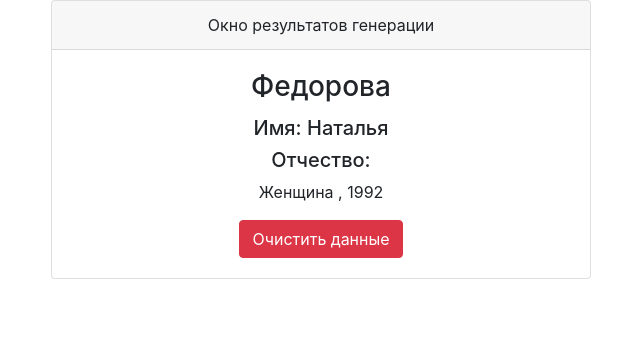
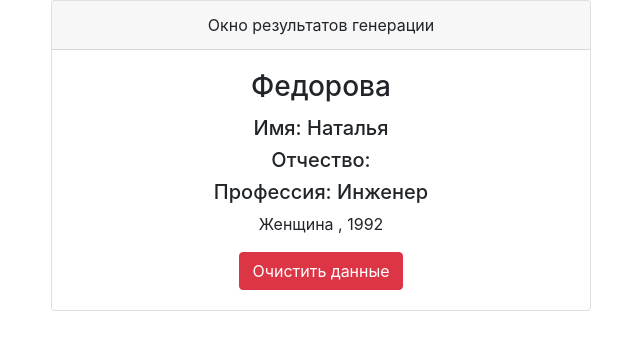
Before and after one commit to sk4rp/homework6, a plain HTML site: page index.html in a window 1280 px wide. Shown: the whole page, without its empty margins (319-959 px from the left). Drawn offline with nearby package versions, Linux system fonts and the light colour scheme.

Commit message:
added professions

```diff
--- a/index.html
+++ b/index.html
@@ -22,6 +22,7 @@
                             <h3 class="card-title"><span id="surnameOutput">Генерация фамилии</span></h3>
                             <h5>Имя: <span id="firstNameOutput">Генерация имени</span></h4>
                             <h5>Отчество: <span id="patronymicOutput">Генерация отчества</span></h4>
+                            <h5>Профессия: <span id="professionOutput">Генерация профессии</span></h4>
                             <p>
                                 <span id="genderOutput">Генерация пола</span>
                                 <span>, </span>
--- a/init.js
+++ b/init.js
@@ -8,6 +8,7 @@ window.onload = function() {
     document.getElementById('patronymicOutput').innerText = initPerson.patronymic;
     document.getElementById('genderOutput').innerText = initPerson.gender;
     document.getElementById('birthYearOutput').innerText = initPerson.birthYear;
+    document.getElementById('professionOutput').innerText = initPerson.profession;
     document.getElementById('clearButton').addEventListener('click', clearData);
 };
 
--- a/personGenerator.js
+++ b/personGenerator.js
@@ -85,7 +85,7 @@ const personGenerator = {
     }`,
 
     // JSON с данными о профессиях
-    professions: ["Врач", "Учитель", "Инженер", "Программист", "Дизайнер"],
+    professions: ["Врач", "Учитель", "Инженер", "Программист", "Дизайнер", "Слесарь", "Солдат", "Шахтёр"],
     // Массив с данными о женских фамилиях
     surnameFemale: [
         "Иванова",
@@ -163,7 +163,16 @@ const personGenerator = {
         this.person.surname = this.randomSurname(this.person.gender);
         this.person.patronymic = this.randomPatronymic(this.person.gender, this.person.surname);
         this.person.birthYear = this.randomBirthYear();
+        this.person.profession = this.randomProfession(this.person.gender); // Добавляем случайную профессию
         return this.person;
+    },
+
+    randomProfession: function(gender) {
+        // Определяем список профессий в зависимости от пола
+        const professionsList = gender === 'Мужчина' ? this.professions.filter(prof => !["Секретарь", "Повар", "Дворник"].includes(prof)) : this.professions.filter(prof => !["Слесарь", "Солдат", "Шахтёр"].includes(prof));
+        // Получаем случайную профессию из списка
+        const index = this.randomIntNumber(0, professionsList.length - 1);
+        return professionsList[index];
     },
 
     randomPatronymic: function(gender, surname) {
```
